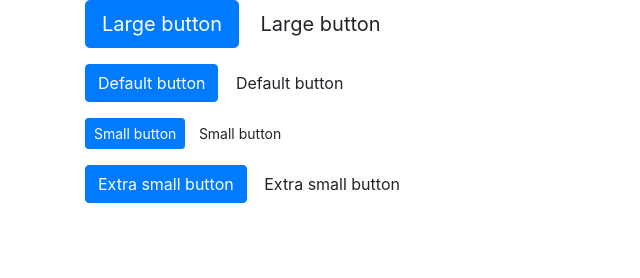
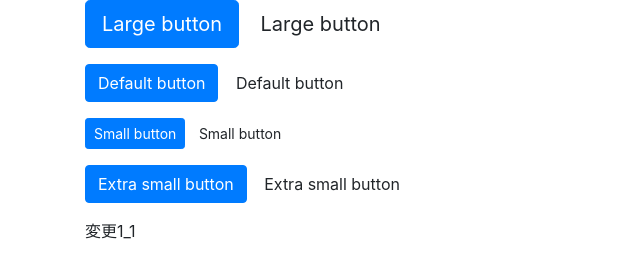
Before and after one commit to okmrhdts/git_test, a plain HTML site: page index.html in a window 1280 px wide. Shown: the full height of the page, 0-640 px from the left. Drawn offline with nearby package versions, Linux system fonts and the light colour scheme.

Commit message:
変更1_1

```diff
--- a/index.html
+++ b/index.html
@@ -30,6 +30,7 @@
         <button type="button" class="btn btn-primary btn-xs">Extra small button</button>
         <button type="button" class="btn btn-default btn-xs">Extra small button</button>
       </p>
+      <p>変更1_1</p>
     </div>
   </body>
 </html>
```
